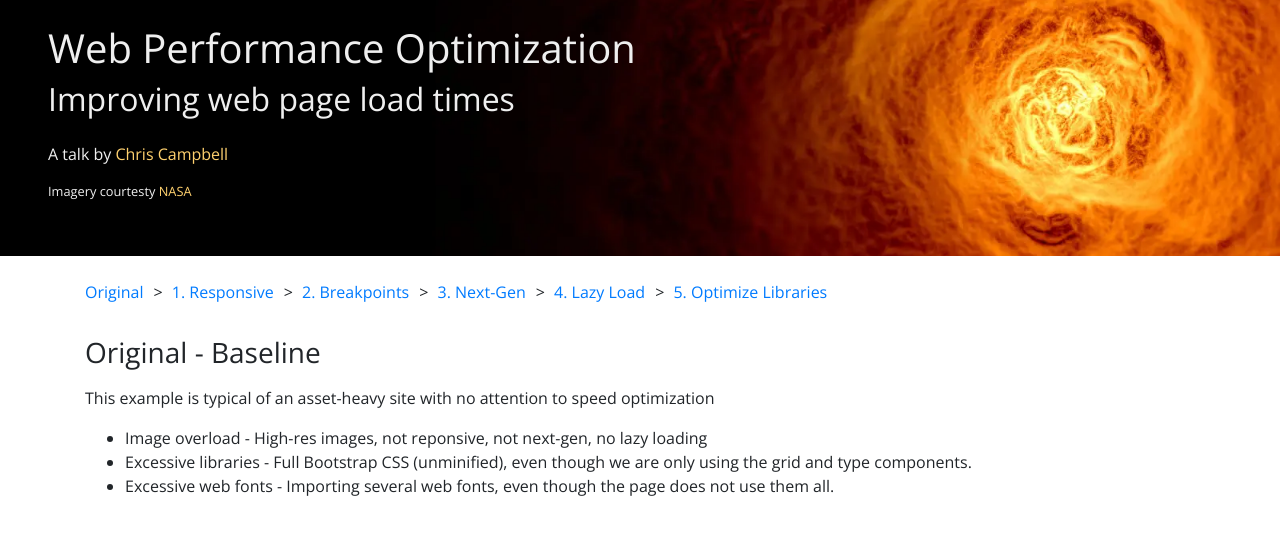
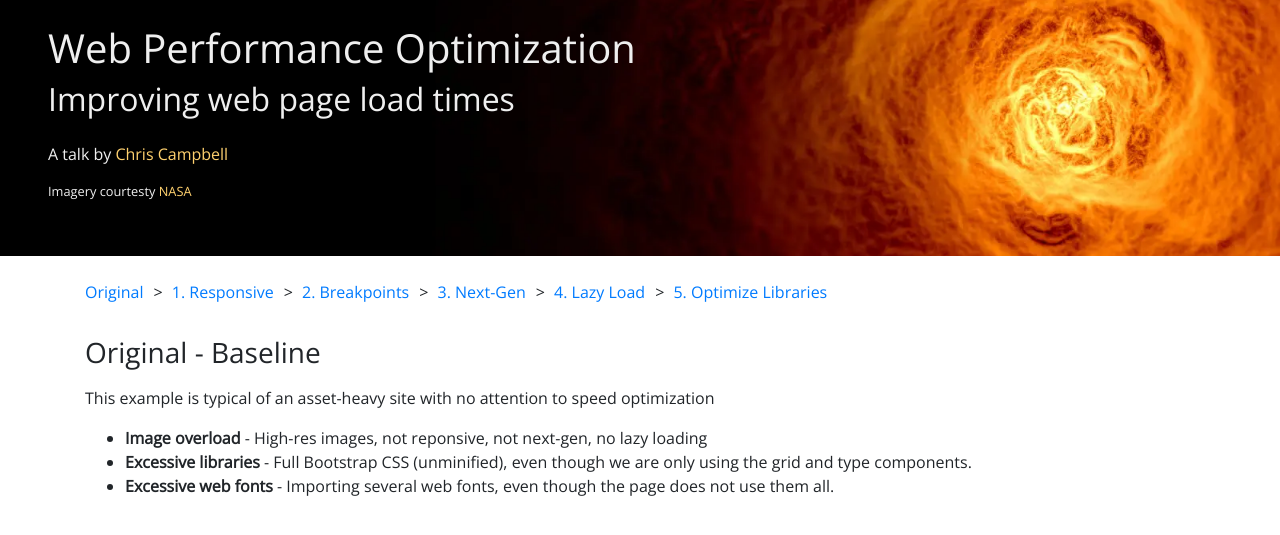
Before and after one commit to christophertcampbell/talks, a website: page web-optimization/examples/index.html in a window 1280 px wide. Shown: the top 535 px of the page. Drawn offline with nearby package versions, Linux system fonts and the light colour scheme.

Commit message:
Add emphasis

```diff
--- a/web-optimization/examples/index.html
+++ b/web-optimization/examples/index.html
@@ -47,9 +47,9 @@
 				<h3 class="mt-3 mb-3">Original - Baseline</h3>
 				<p>This example is typical of an asset-heavy site with no attention to speed optimization</p>
 				<ul>
-					<li>Image overload - High-res images, not reponsive, not next-gen, no lazy loading</li>
-					<li>Excessive libraries - Full Bootstrap CSS (unminified), even though we are only using the grid and type components.</li>
-					<li>Excessive web fonts - Importing several web fonts, even though the page does not use them all.</li>
+					<li><b>Image overload</b> - High-res images, not reponsive, not next-gen, no lazy loading</li>
+					<li><b>Excessive libraries</b> - Full Bootstrap CSS (unminified), even though we are only using the grid and type components.</li>
+					<li><b>Excessive web fonts</b> - Importing several web fonts, even though the page does not use them all.</li>
 				</ul>
 			</div>
 		</section>
```
